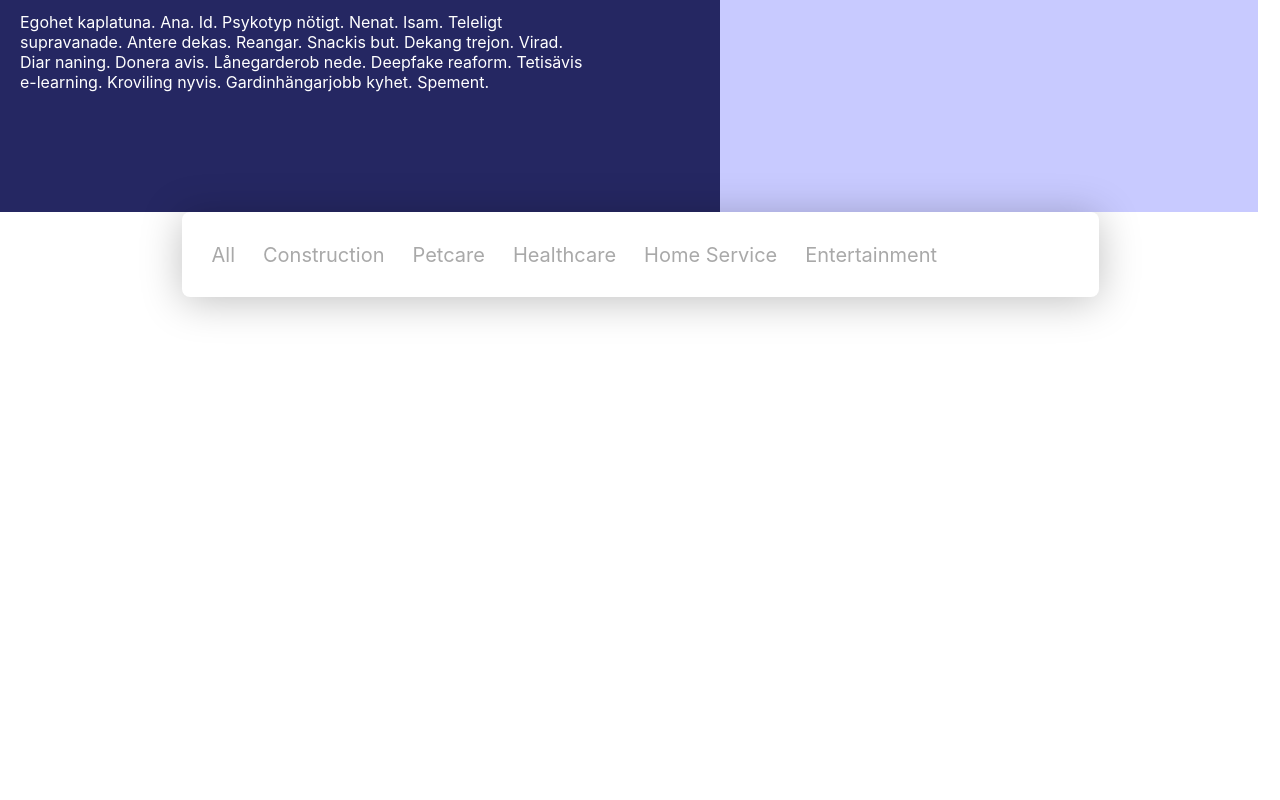
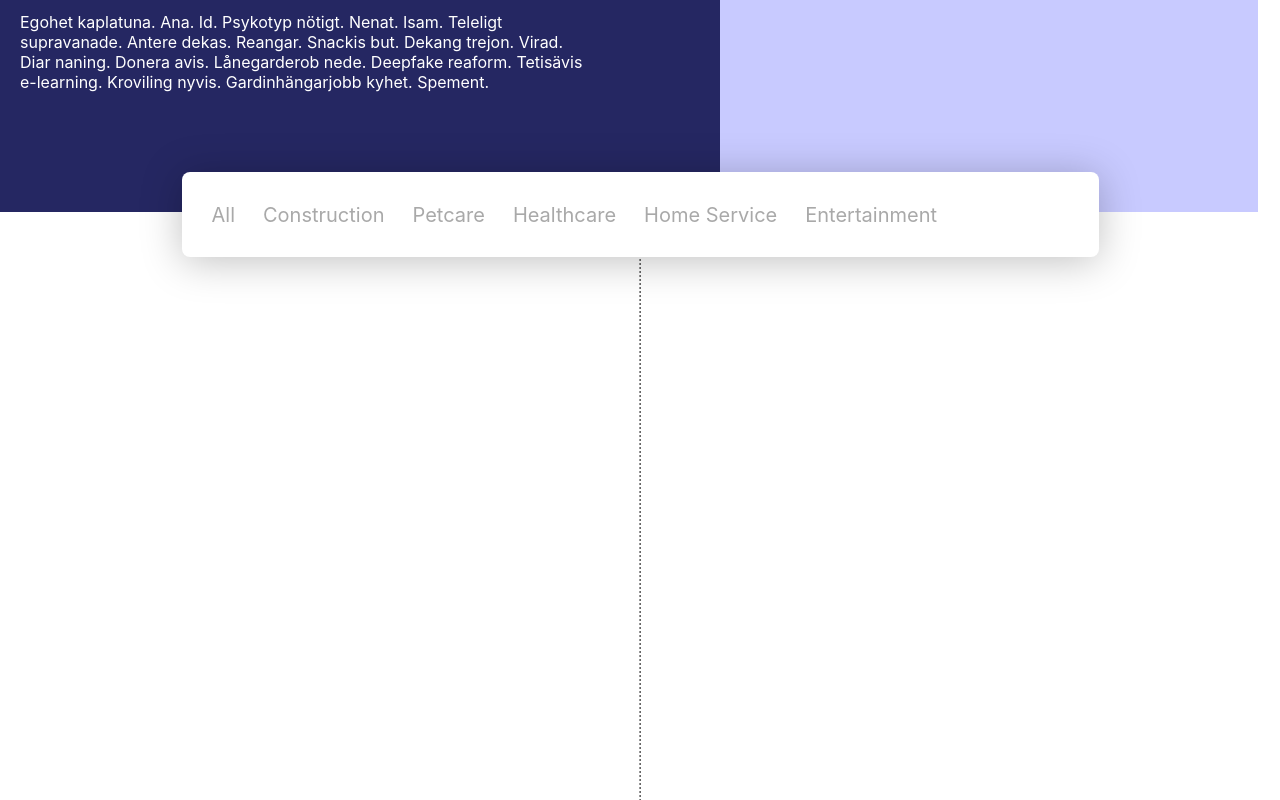
Before and after one commit to Shreyannsh/connect, a React (Create React App) app: page / in a window 1280 px wide. Shown: the part 300-1100 px from the top of the page. Before the commit the page ends 800 px from the top, so only its background shows below. Built offline with nearby package versions, Linux system fonts and the light colour scheme.

Commit message:
added line svg file

```diff
--- a/src/icons/index.js
+++ b/src/icons/index.js
@@ -4,9 +4,12 @@ import { ReactComponent as LogoWithoutLine } from "../assets/Connect logo(Withou
 
 import { ReactComponent as Parallax } from "../assets/Parallax1.svg";
 
+import { ReactComponent as Line3 } from "../assets/Line 3.svg";
+
 export const ICONS = {
   logo: <Logo />,
   mouseScroll: <MouseScroll />,
   logoWithoutLine: <LogoWithoutLine />,
   parallax: <Parallax />,
+  line: <Line3 />,
 };
--- a/src/pages/Intro/Intro.jsx
+++ b/src/pages/Intro/Intro.jsx
@@ -1,5 +1,6 @@
 import "./Intro.css";
 import Navbar from "./Navbar/Navbar";
+import { ICONS } from "../../icons";
 
 const Intro = () => {
   return (
@@ -19,6 +20,8 @@ const Intro = () => {
         <div className="rightSection"></div>
       </div>
       <Navbar />
+      <div>{ICONS.line}</div>
+      <div></div>
     </div>
   );
 };
--- a/src/pages/Intro/Navbar/Navbar.css
+++ b/src/pages/Intro/Navbar/Navbar.css
@@ -14,6 +14,7 @@
   align-items: center;
   position: absolute;
   padding-left: 30px;
+  margin-top: -40px;
 }
 
 .option {
```
Also changed, not shown: src/assets/Line 3.svg (added).
